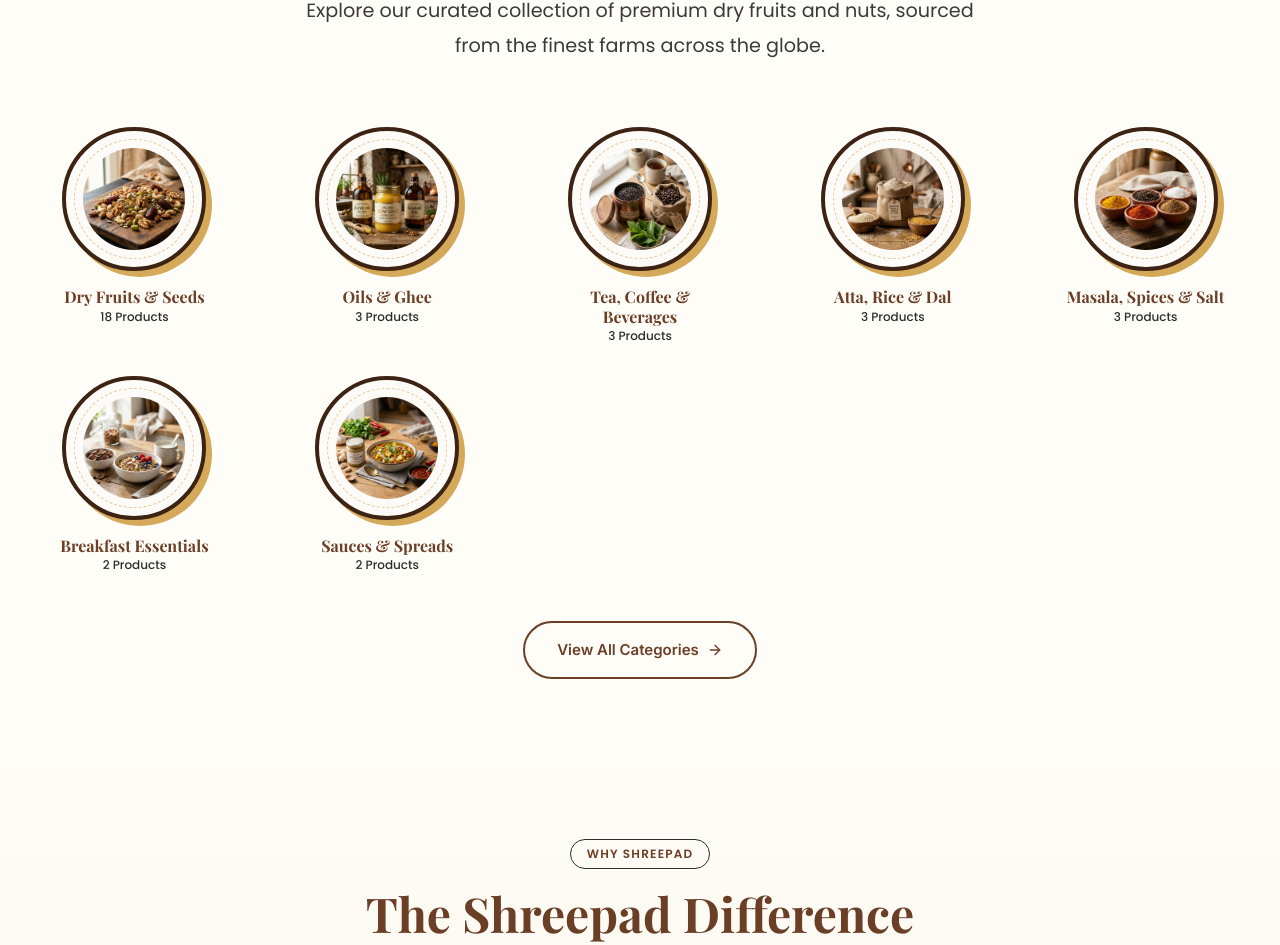
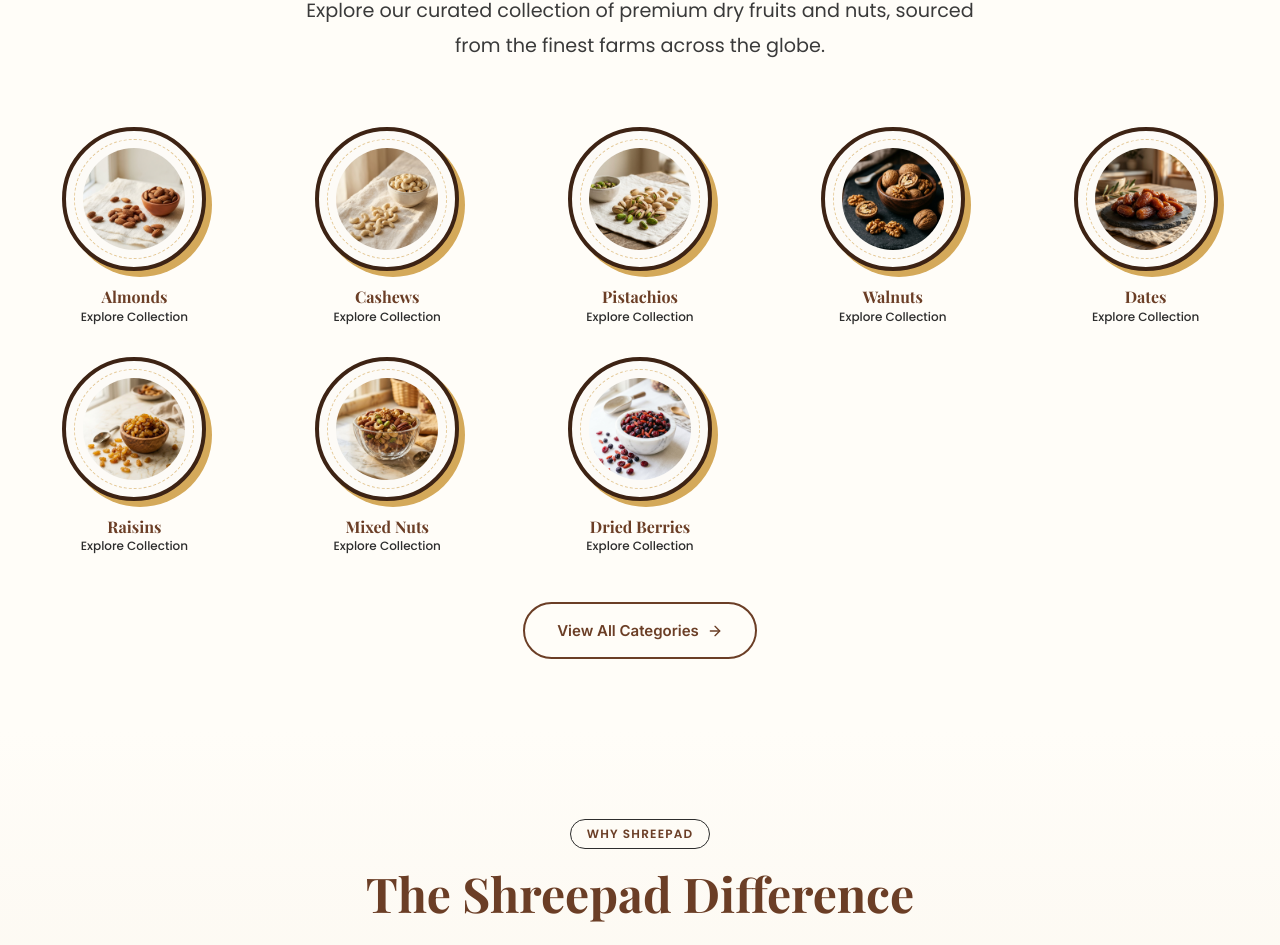
Before and after one commit to veaglespace-Tech/DryFruit, a Next.js app in the folder client/: page / in a window 1280 px wide. Shown: the part 1230-2175 px from the top of the page. Built offline with nearby package versions, Linux system fonts and the light colour scheme; no server answers; a web font is replaced by a local one.

Commit message:
style: update CategorySection and DB categories to display 8 core dry fruit categories with actual icons and counts

```diff
--- a/client/src/components/sections/CategorySection.jsx
+++ b/client/src/components/sections/CategorySection.jsx
@@ -13,60 +13,68 @@
 
 const STATIC_CATEGORIES = [
   {
-    name: "Dry Fruits & Seeds",
-    slug: "dry-fruits-seeds",
-    description: "Premium Dry Fruits, Nuts & Seeds",
-    image: "/images/categories/dry-fruits-seeds.png",
-    count: "18 Products",
+    name: "Almonds",
+    slug: "almonds",
+    description: "Premium California & Irani Almonds",
+    image: "/images/categories/almonds.png",
+    count: "Explore Collection",
     color: "#F0DCCC",
   },
   {
-    name: "Oils & Ghee",
-    slug: "oils-ghee",
-    description: "Cold-Pressed Oils & Cow Ghee",
-    image: "/images/categories/oils-ghee.png",
-    count: "3 Products",
+    name: "Cashews",
+    slug: "cashews",
+    description: "Creamy Whole Konkan Cashews",
+    image: "/images/categories/cashews.png",
+    count: "Explore Collection",
     color: "#F4E4CE",
   },
   {
-    name: "Tea, Coffee & Beverages",
-    slug: "tea-coffee-beverages",
-    description: "Premium Teas & Gourmet Coffees",
-    image: "/images/categories/tea-coffee-beverages.png",
-    count: "3 Products",
+    name: "Pistachios",
+    slug: "pistachios",
+    description: "Roasted & Salted Iranian Pistachios",
+    image: "/images/categories/pistachios.png",
+    count: "Explore Collection",
     color: "#E8F5E9",
   },
   {
-    name: "Atta, Rice & Dal",
-    slug: "atta-rice-dal",
-    description: "Chakki Atta, Basmati Rice & Dals",
-    image: "/images/categories/atta-rice-dal.png",
-    count: "3 Products",
+    name: "Walnuts",
+    slug: "walnuts",
+    description: "Omega-3 Rich Kashmiri Walnut Kernels",
+    image: "/images/categories/walnuts.png",
+    count: "Explore Collection",
     color: "#FBF4EC",
   },
   {
-    name: "Masala, Spices & Salt",
-    slug: "masala-spices-salt",
-    description: "Salem Haldi, Chilli Powder & Salts",
-    image: "/images/categories/masala-spices-salt.png",
-    count: "3 Products",
+    name: "Dates",
+    slug: "dates",
+    description: "Royal Medjool & Madinah Ajwa Dates",
+    image: "/images/categories/dates.png",
+    count: "Explore Collection",
     color: "#FFF3E0",
   },
   {
-    name: "Breakfast Essentials",
-    slug: "breakfast-essentials",
-    description: "Millet Muesli & Ragi Cereals",
-    image: "/images/categories/breakfast-essentials.png",
-    count: "2 Products",
+    name: "Raisins",
+    slug: "raisins",
+    description: "Golden Afghan & Black Kishmish",
+    image: "/images/categories/raisins.png",
+    count: "Explore Collection",
     color: "#FCE4EC",
   },
   {
-    name: "Sauces & Spreads",
-    slug: "sauces-instant-foods",
-    description: "Ready-to-Eat Gravies & Pastes",
-    image: "/images/categories/sauces-instant-foods.png",
-    count: "2 Products",
+    name: "Mixed Nuts",
+    slug: "mixed-nuts",
+    description: "Luxury Roasted Nut & Seed Blends",
+    image: "/images/categories/mixed-nuts.png",
+    count: "Explore Collection",
     color: "#F3E5F5",
+  },
+  {
+    name: "Dried Berries",
+    slug: "dried-berries",
+    description: "Antioxidant Superfood Cranberries & Blueberries",
+    image: "/images/categories/dried-berries.png",
+    count: "Explore Collection",
+    color: "#FCE4EC",
   },
 ];
 
```
